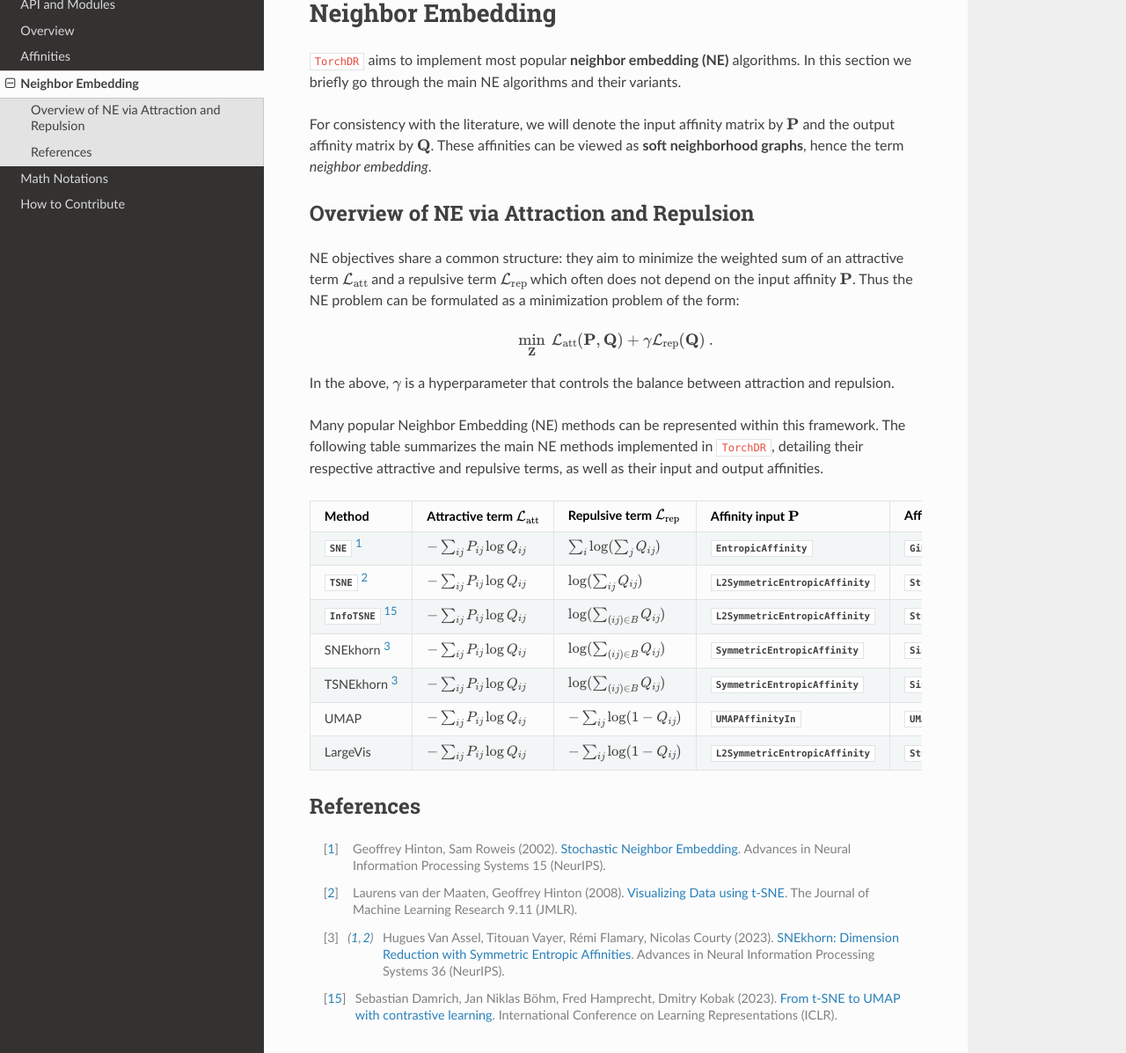
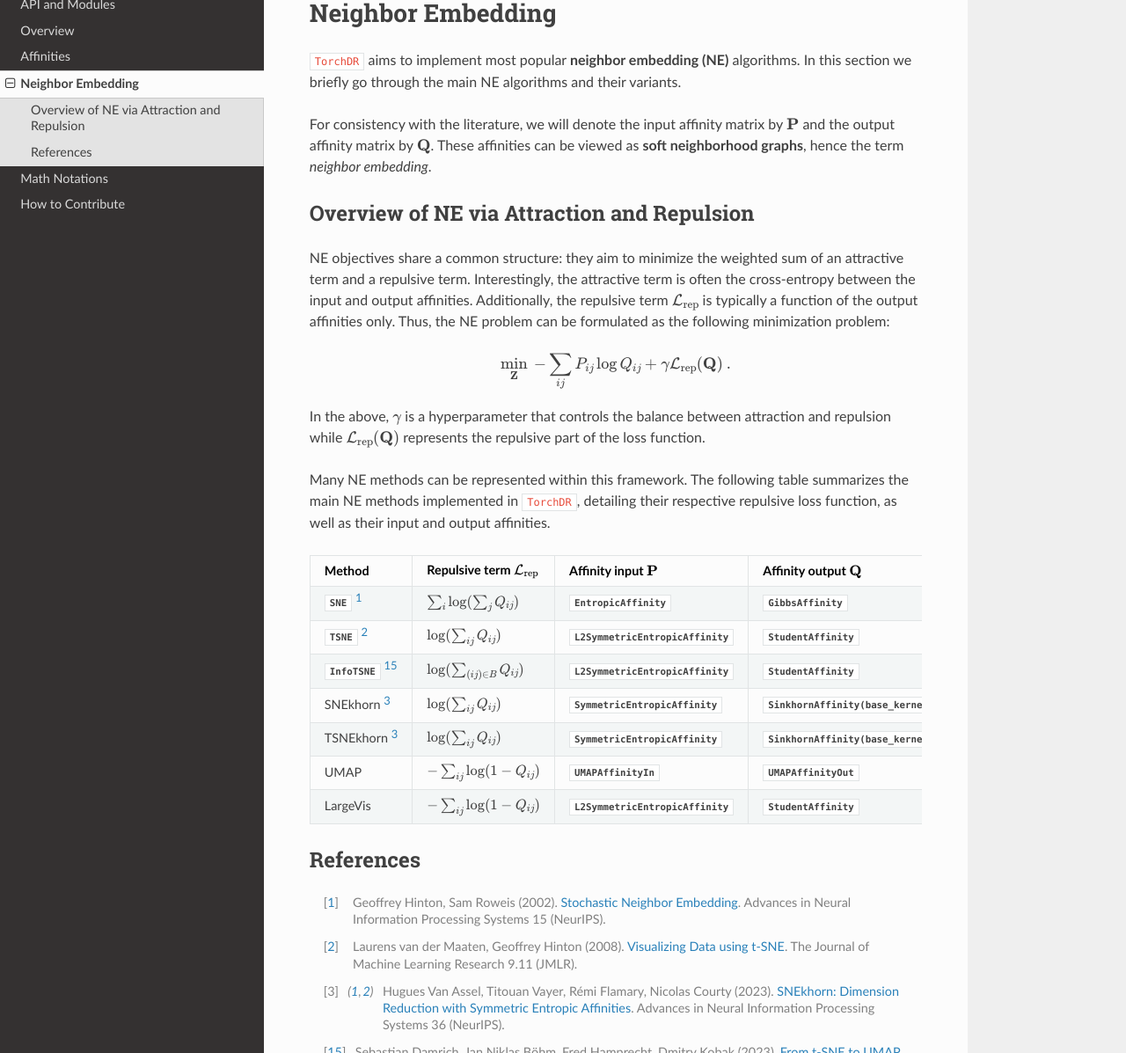
Before and after one commit to TorchDR/TorchDR, a Sphinx documentation site: the page built from docs/source/torchdr.neighbor-embedding.rst, in a window 1280 px wide and 1400 px high, cut to the strip 203-1400 px from the top of the window. Shown: the whole strip at 88% size. Built offline with Sphinx 7.4.7 and the Read the Docs theme 2.0.0, drawn with Linux system fonts in a browser that asks for light colours; pages that are not in the unit, such as notebooks, are missing from menus.

Commit message:
keops part

```diff
--- a/docs/source/sg_execution_times.rst
+++ b/docs/source/sg_execution_times.rst
@@ -6,7 +6,7 @@
 
 Computation times
 =================
-**00:04.755** total execution time for 2 files **from all galleries**:
+**00:04.885** total execution time for 2 files **from all galleries**:
 
 .. container::
 
@@ -33,8 +33,8 @@ Computation times
      - Time
      - Mem (MB)
    * - :ref:`sphx_glr_auto_examples_basics_demo_pca_via_affinity_matcher.py` (``../../examples/basics/demo_pca_via_affinity_matcher.py``)
-     - 00:04.005
+     - 00:04.126
      - 0.0
    * - :ref:`sphx_glr_auto_examples_affinities_demo_ea_adaptivity.py` (``../../examples/affinities/demo_ea_adaptivity.py``)
-     - 00:00.750
+     - 00:00.759
      - 0.0
--- a/docs/source/torchdr.neighbor-embedding.rst
+++ b/docs/source/torchdr.neighbor-embedding.rst
@@ -19,64 +19,56 @@ For consistency with the literature, we will denote the input affinity matrix by
 Overview of NE via Attraction and Repulsion
 -------------------------------------------
 
-NE objectives share a common structure: they aim to minimize the weighted sum of an attractive term :math:`\mathcal{L}_{\mathrm{att}}` and a repulsive term :math:`\mathcal{L}_{\mathrm{rep}}` which often does not depend on the input affinity :math:`\mathbf{P}`. Thus the NE problem can be formulated as a minimization problem of the form:
+NE objectives share a common structure: they aim to minimize the weighted sum of an attractive term and a repulsive term. Interestingly, the attractive term is often the cross-entropy between the input and output affinities. Additionally, the repulsive term :math:`\mathcal{L}_{\mathrm{rep}}` is typically a function of the output affinities only. Thus, the NE problem can be formulated as the following minimization problem:
 
 .. math::
 
-    \min_{\mathbf{Z}} \: \mathcal{L}_{\mathrm{att}}(\mathbf{P}, \mathbf{Q}) + \gamma \mathcal{L}_{\mathrm{rep}}(\mathbf{Q}) \:.
+    \min_{\mathbf{Z}} \: - \sum_{ij} P_{ij} \log Q_{ij} + \gamma \mathcal{L}_{\mathrm{rep}}(\mathbf{Q}) \:.
 
-In the above, :math:`\gamma` is a hyperparameter that controls the balance between attraction and repulsion.
+In the above, :math:`\gamma` is a hyperparameter that controls the balance between attraction and repulsion while :math:`\mathcal{L}_{\mathrm{rep}}(\mathbf{Q})` represents the repulsive part of the loss function.
 
-Many popular Neighbor Embedding (NE) methods can be represented within this framework. The following table summarizes the main NE methods implemented in ``TorchDR``, detailing their respective attractive and repulsive terms, as well as their input and output affinities.
+Many NE methods can be represented within this framework. The following table summarizes the main NE methods implemented in ``TorchDR``, detailing their respective repulsive loss function, as well as their input and output affinities.
 
 .. list-table::
    :widths: auto
    :header-rows: 1
 
    * - **Method**
-     - **Attractive term** :math:`\mathcal{L}_{\mathrm{att}}`
      - **Repulsive term** :math:`\mathcal{L}_{\mathrm{rep}}`
      - **Affinity input** :math:`\mathbf{P}`
      - **Affinity output** :math:`\mathbf{Q}`
 
    * - :class:`SNE <torchdr.neighbor_embedding.SNE>` [1]_
-     - :math:`- \sum_{ij} P_{ij} \log Q_{ij}`
      - :math:`\sum_{i} \log(\sum_j Q_{ij})`
      - :class:`EntropicAffinity <EntropicAffinity>`
      - :class:`GibbsAffinity <GibbsAffinity>`
 
    * - :class:`TSNE <TSNE>` [2]_
-     - :math:`- \sum_{ij} P_{ij} \log Q_{ij}`
      - :math:`\log(\sum_{ij} Q_{ij})`
      - :class:`L2SymmetricEntropicAffinity <torchdr.L2SymmetricEntropicAffinity>`
      - :class:`StudentAffinity <torchdr.StudentAffinity>`
 
    * - :class:`InfoTSNE <torchdr.InfoTSNE>` [15]_
-     - :math:`- \sum_{ij} P_{ij} \log Q_{ij}`
      - :math:`\log(\sum_{(ij) \in B} Q_{ij})`
      - :class:`L2SymmetricEntropicAffinity <torchdr.L2SymmetricEntropicAffinity>`
      - :class:`StudentAffinity <torchdr.StudentAffinity>`
 
    * - SNEkhorn [3]_
-     - :math:`- \sum_{ij} P_{ij} \log Q_{ij}`
-     - :math:`\log(\sum_{(ij) \in B} Q_{ij})`
+     - :math:`\log(\sum_{ij} Q_{ij})`
      - :class:`SymmetricEntropicAffinity <torchdr.SymmetricEntropicAffinity>`
      - :class:`SinkhornAffinity(base_kernel="gaussian") <torchdr.SinkhornAffinity>`
 
    * - TSNEkhorn [3]_
-     - :math:`- \sum_{ij} P_{ij} \log Q_{ij}`
-     - :math:`\log(\sum_{(ij) \in B} Q_{ij})`
+     - :math:`\log(\sum_{ij} Q_{ij})`
      - :class:`SymmetricEntropicAffinity <torchdr.SymmetricEntropicAffinity>`
      - :class:`SinkhornAffinity(base_kernel="student") <torchdr.SinkhornAffinity>`
 
    * - UMAP
-     - :math:`- \sum_{ij} P_{ij} \log Q_{ij}`
      - :math:`- \sum_{ij} \log (1 - Q_{ij})`
      - :class:`UMAPAffinityIn <torchdr.UMAPAffinityIn>`
      - :class:`UMAPAffinityOut <torchdr.UMAPAffinityOut>`
 
    * - LargeVis
-     - :math:`- \sum_{ij} P_{ij} \log Q_{ij}`
      - :math:`- \sum_{ij} \log (1 - Q_{ij})`
      - :class:`L2SymmetricEntropicAffinity <torchdr.L2SymmetricEntropicAffinity>`
      - :class:`StudentAffinity <torchdr.StudentAffinity>`
```
Also changed, not shown: README.rst (+10 -4 lines), docs/source/torchdr.affinities.rst (+47 -10 lines), 1 other file.
